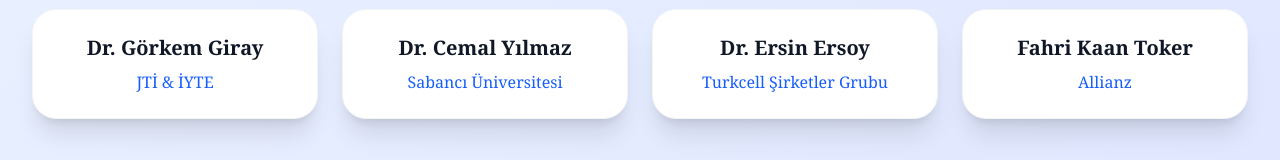
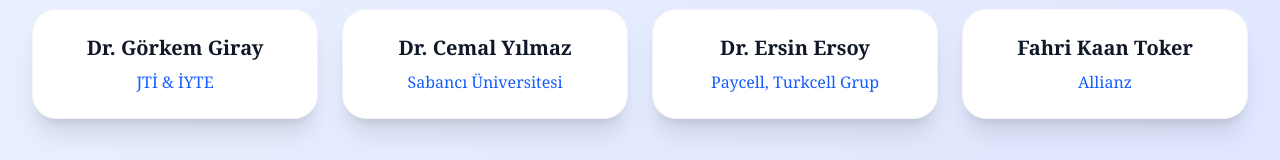
Before and after one commit to uyms26/uyms26.github.io, a React (Vite) app: page /#/panel in a window 1280 px wide. Shown: the part 1398-1558 px from the top of the page. Built offline with nearby package versions, Linux system fonts and the light colour scheme.

Commit message:
ersoy fixed

```diff
--- a/src/pages/Panel.jsx
+++ b/src/pages/Panel.jsx
@@ -73,7 +73,7 @@ const Panel = () => {
                             </div>
                             <div className="bg-white rounded-3xl shadow-xl overflow-hidden border border-gray-100 p-6 flex flex-col items-center text-center">
                                 <h2 className="text-xl font-bold text-gray-900 mb-2">Dr. Ersin Ersoy</h2>
-                                <p className="text-blue-600 font-medium">Turkcell Şirketler Grubu</p>
+                                <p className="text-blue-600 font-medium">Paycell, Turkcell Grup</p>
                             </div>
                             <div className="bg-white rounded-3xl shadow-xl overflow-hidden border border-gray-100 p-6 flex flex-col items-center text-center">
                                 <h2 className="text-xl font-bold text-gray-900 mb-2">Fahri Kaan Toker</h2>
```
